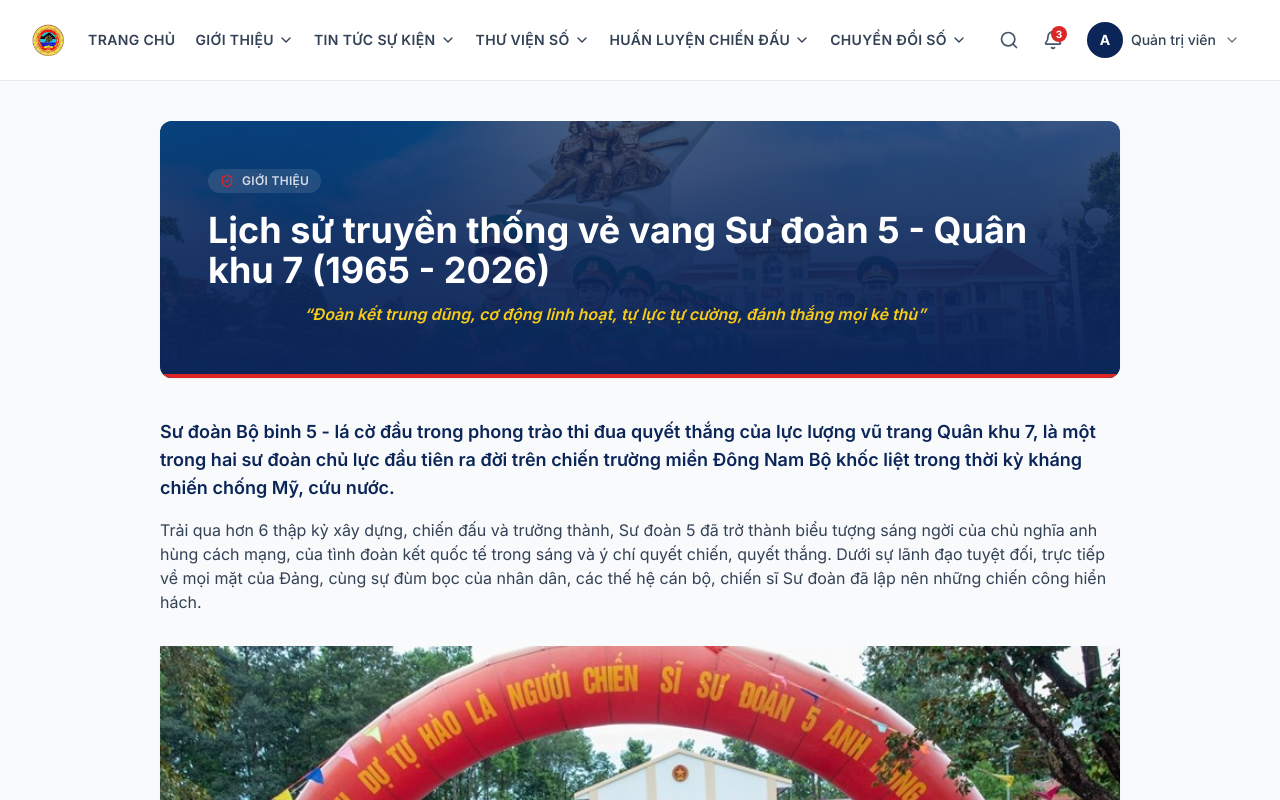
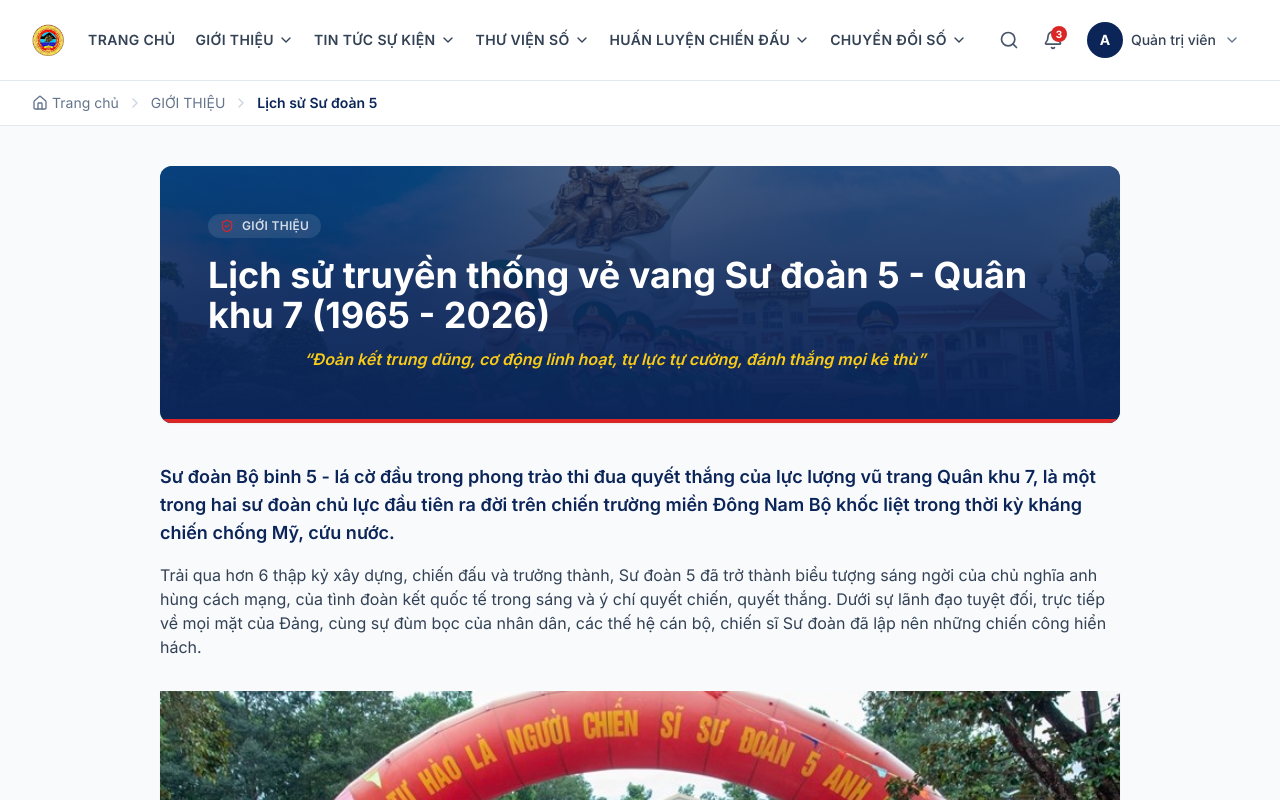
Before and after one commit to helloworld2346/news-cms, a React (Vite) app in the folder frontend/: page /gioi-thieu/lich-su-su-doan-5 in a window 1280 px wide. Shown: the top 800 px of the page. Built offline with nearby package versions, Linux system fonts and the light colour scheme.

Commit message:
feat: add Breadcrumb component and integrate it into PublicLayout; restore useAboutData hooks and update DivisionHistoryPage to use new structure

```diff
--- a/frontend/src/app/layouts/PublicLayout.tsx
+++ b/frontend/src/app/layouts/PublicLayout.tsx
@@ -1,11 +1,13 @@
 import { Outlet } from "react-router-dom";
 import Header from "@/components/common/Header";
 import Footer from "@/components/common/Footer";
+import Breadcrumb from "@/components/common/Breadcrumb";
 
 export default function PublicLayout() {
   return (
     <div className="flex min-h-screen flex-col overflow-x-clip bg-surface">
       <Header />
+      <Breadcrumb />
       <main className="flex-1">
         <Outlet />
       </main>
--- /dev/null
+++ b/frontend/src/components/common/Breadcrumb.tsx
@@ -0,0 +1,75 @@
+import { Link, useLocation } from "react-router-dom";
+import { ChevronRight, Home } from "lucide-react";
+import { navItems } from "./nav-items";
+
+interface Crumb {
+  label: string;
+  to?: string; // không có to = chặng cuối hoặc nhóm cha không điều hướng
+}
+
+// Suy ra danh sách chặng từ pathname dựa trên navItems
+function getCrumbs(pathname: string): Crumb[] {
+  for (const item of navItems) {
+    // khớp mục phẳng (vd TRANG CHỦ) — bỏ qua ở đây vì "/" không hiện breadcrumb
+    if (item.children) {
+      const child = item.children.find((c) => c.to === pathname);
+      if (child) {
+        return [
+          { label: item.label }, // nhóm cha: không có route -> không click
+          { label: child.label }, // mục con: chặng cuối
+        ];
+      }
+    }
+  }
+  return [];
+}
+
+export default function Breadcrumb() {
+  const { pathname } = useLocation();
+
+  // Không hiển thị ở trang chủ
+  if (pathname === "/") return null;
+
+  const crumbs = getCrumbs(pathname);
+  if (crumbs.length === 0) return null;
+
+  return (
+    <nav aria-label="Breadcrumb" className="border-b border-slate-200 bg-white">
+      <div className="mx-auto flex max-w-screen-2xl items-center gap-2 px-6 py-3 text-sm md:px-8">
+        <Link
+          to="/"
+          className="flex items-center gap-1 text-slate-500 transition-colors hover:text-primary"
+        >
+          <Home className="h-4 w-4" />
+          Trang chủ
+        </Link>
+
+        {crumbs.map((c, i) => {
+          const isLast = i === crumbs.length - 1;
+          return (
+            <span key={c.label} className="flex items-center gap-2">
+              <ChevronRight className="h-4 w-4 shrink-0 text-slate-300" />
+              {c.to && !isLast ? (
+                <Link
+                  to={c.to}
+                  className="text-slate-500 transition-colors hover:text-primary"
+                >
+                  {c.label}
+                </Link>
+              ) : (
+                <span
+                  className={
+                    isLast ? "font-semibold text-primary" : "text-slate-500"
+                  }
+                  aria-current={isLast ? "page" : undefined}
+                >
+                  {c.label}
+                </span>
+              )}
+            </span>
+          );
+        })}
+      </div>
+    </nav>
+  );
+}
--- a/frontend/src/features/about/pages/DivisionHistoryPage.tsx
+++ b/frontend/src/features/about/pages/DivisionHistoryPage.tsx
@@ -39,8 +39,7 @@ export default function DivisionHistoryPage() {
             Giới thiệu
           </div>
           <h1 className="mt-4 text-3xl font-bold leading-tight md:text-4xl">
-            Lịch sử truyền thống vẻ vang Sư đoàn 5 - Quân khu 7 (1965 -
-            2026)
+            Lịch sử truyền thống vẻ vang Sư đoàn 5 - Quân khu 7 (1965 - 2026)
           </h1>
           <p className="mx-auto mt-3 max-w-2xl text-sm font-semibold italic text-yellow-400 md:text-base">
             “Đoàn kết trung dũng, cơ động linh hoạt, tự lực tự cường, đánh thắng
@@ -108,15 +107,17 @@ export default function DivisionHistoryPage() {
         <h2 className="border-l-4 border-accent pl-3 text-xl font-bold uppercase text-primary">
           Những chiến thắng vang dội
         </h2>
+        <figure className="mt-8">
           <img
             src={anhHuyChuong}
             alt="Chiến công Sư đoàn 5"
             className="mt-5 h-96 w-full object-cover shadow-sm md:h-[36rem]"
           />
           <figcaption className="mt-2 text-center text-xs italic text-slate-500">
-          Thiếu tướng Du Trường Giang thừa ủy quyền của Chủ tịch nước trao tặng
-          Huân chương Bảo vệ Tổ quốc hạng Nhì cho Bộ Chỉ huy Sư đoàn 5.
+            Thiếu tướng Du Trường Giang thừa ủy quyền của Chủ tịch nước trao
+            tặng Huân chương Bảo vệ Tổ quốc hạng Nhì cho Bộ Chỉ huy Sư đoàn 5.
           </figcaption>
+        </figure>
         <ul className="mt-6 space-y-4">
           {battles.map((b) => (
             <li key={b.name} className="flex gap-3">
```
Also changed, not shown: frontend/src/features/about/hooks/useAboutData.ts (renamed from frontend/src/features/about/hooks/useAboutData.tsx), 1 other file (tests, documents, lock files or other folders). Lines whose indentation alone changed are shown as unchanged.
